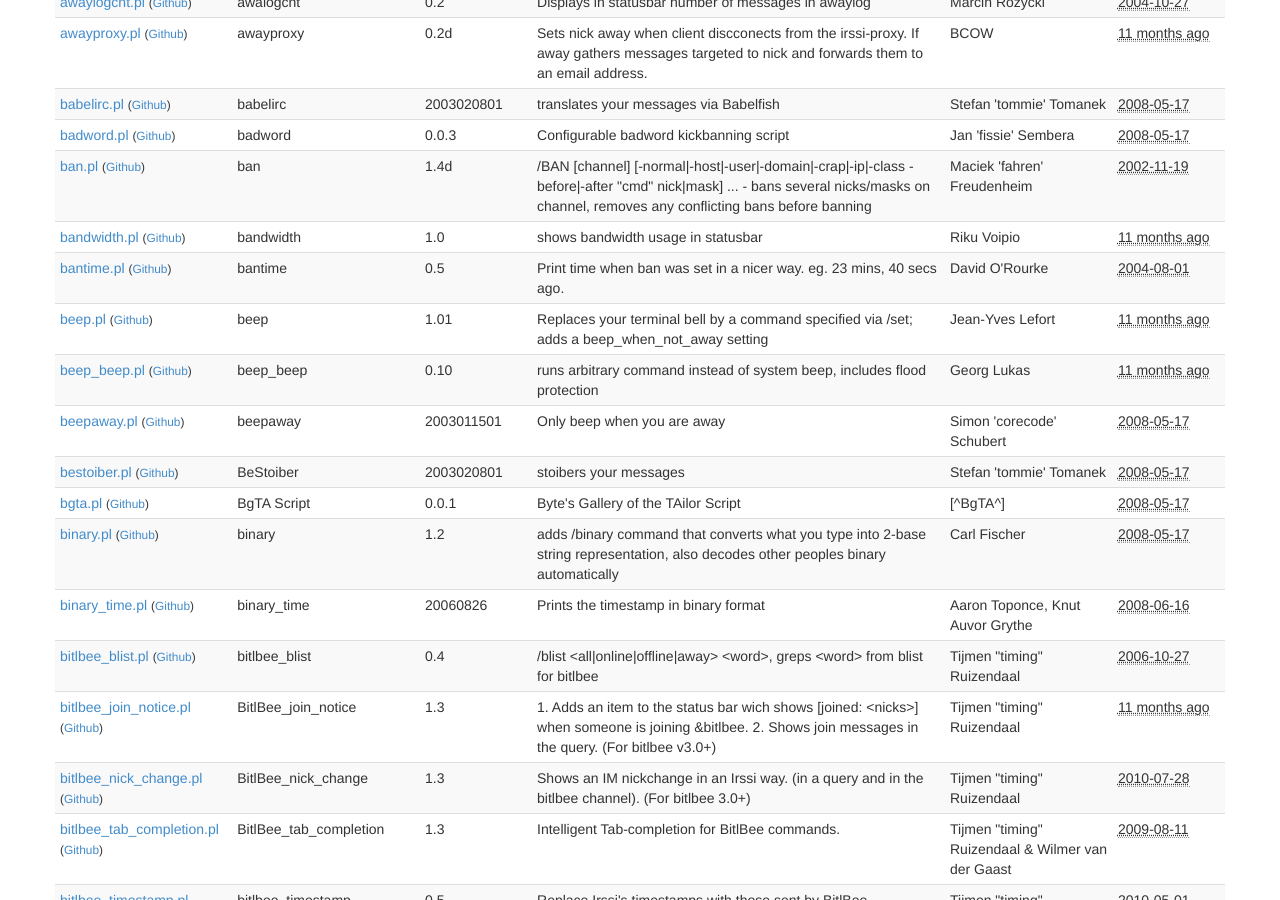
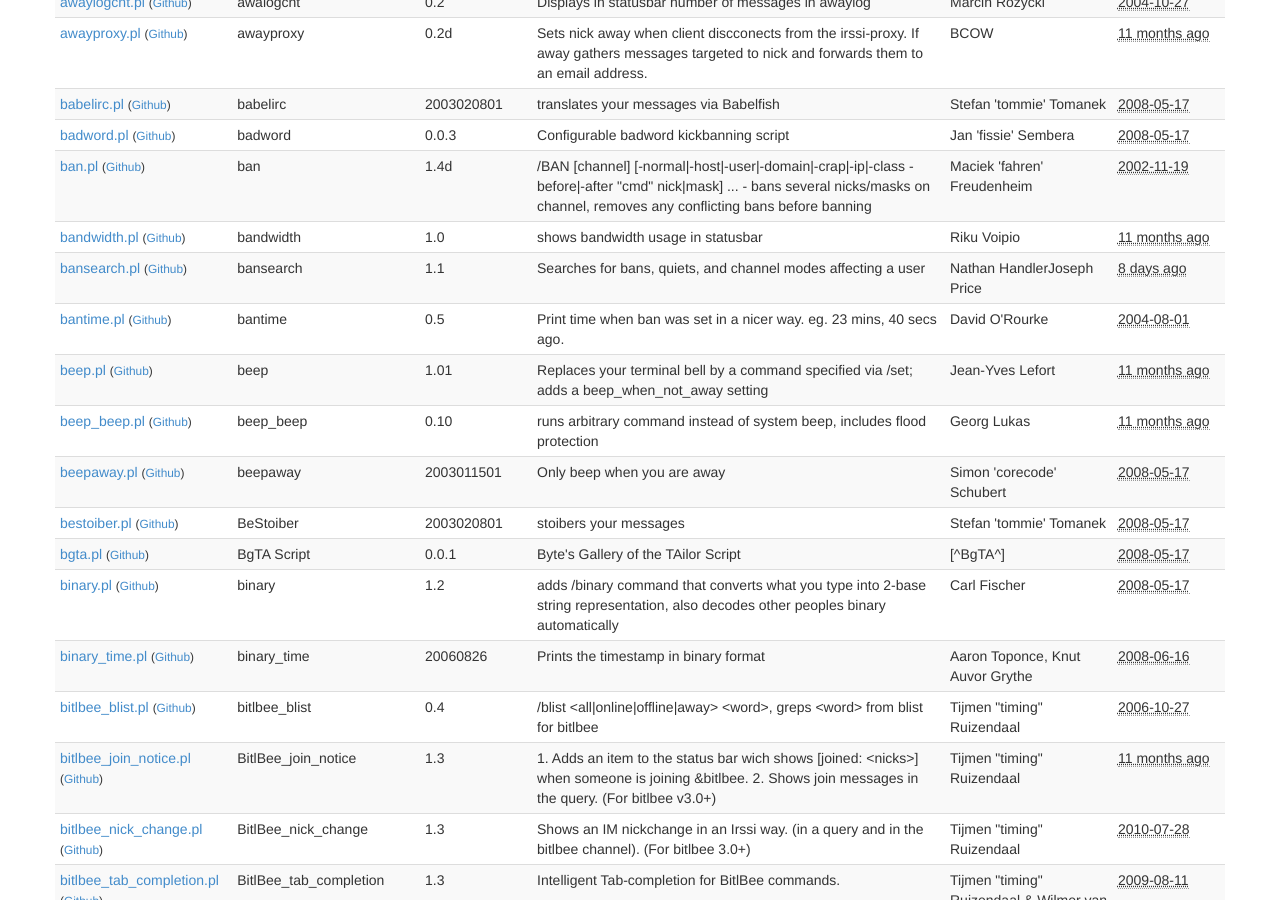
Before and after one commit to irssi/scripts.irssi.org, a Jekyll site: the page built from index.html, in a window 1280 px wide and 900 px high, scrolled down 2382 px. Built offline with Jekyll 4.4.1, drawn with Linux system fonts in a browser that asks for light colours; some of the changed text lies outside the part shown.

Commit message:
automatic scripts database update for 5a2e186f0fadf7f279c1cbe9afd9be3a37a6fddd
[skip ci]

```diff
--- a/_data/scripts.yaml
+++ b/_data/scripts.yaml
@@ -508,6 +508,19 @@
   name: bandwidth
   url: http://nchip.ukkosenjyly.mine.nu/irssiscripts/
   version: '1.0'
+-
+  authors:
+    - 'Nathan Handler'
+    - 'Joseph Price'
+  contact:
+    - nathan.handler@gmail.com
+    - pricechild@ubuntu.com
+  description: 'Searches for bans, quiets, and channel modes affecting a user'
+  filename: bansearch.pl
+  license: GPLv3+
+  modified: '2015-09-11 05:01:40'
+  name: bansearch
+  version: '1.1'
 -
   authors: "David O'Rourke"
   contact: phyber@#irssi
@@ -1564,6 +1577,15 @@
   url: http://wouter.coekaerts.be/irssi/
   version: '2.1'
 -
+  authors: 'Nathan Handler'
+  contact: nathan.handler@gmail.com
+  description: 'Greps the ban list for the specified pattern'
+  filename: grepbans.pl
+  license: GPLv3+
+  modified: '2015-09-11 05:11:39'
+  name: grepbans
+  version: '1.0'
+-
   authors: mistr
   contact: mistr@sensewave.com
   description: '/gsi <phone nr> checks number via http://gulesider.no. Norwegian 8-digit numbers only. Nice if you have caller-ID and are as paranoid as me.'
```
